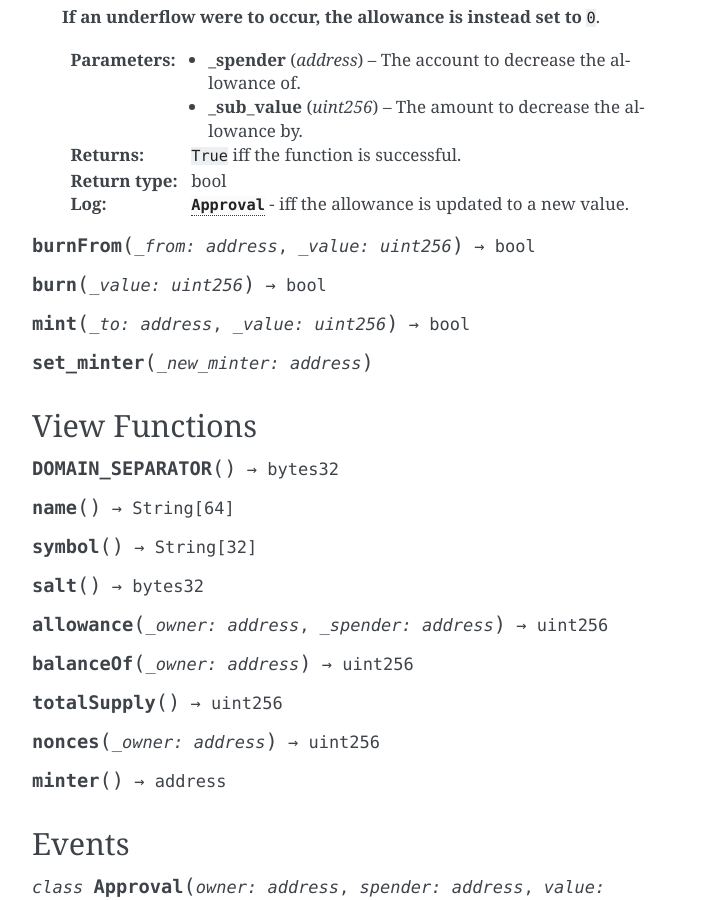
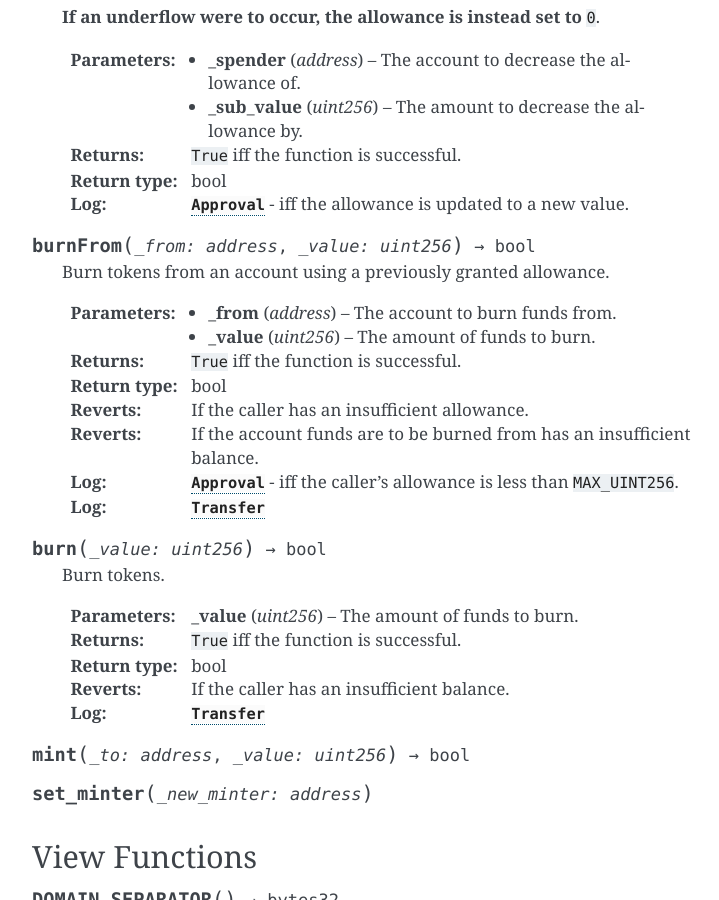
Before and after one commit to curvefi/curve-stablecoin, a Sphinx documentation site: the page built from docs/source/stablecoin.rst, in a window 1280 px wide and 900 px high, scrolled down 2277 px. Shown: the whole window, without its empty margins (388-1107 px from the left). Built offline with Sphinx 7.4.7, drawn with Linux system fonts in a browser that asks for light colours.

Commit message:
docs: burn + burnFrom functions

```diff
--- a/docs/source/stablecoin.rst
+++ b/docs/source/stablecoin.rst
@@ -93,7 +93,26 @@ Functions
 
 .. function:: burnFrom(_from: address, _value: uint256) -> bool
 
+    Burn tokens from an account using a previously granted allowance.
+
+    :param address _from: The account to burn funds from.
+    :param uint256 _value: The amount of funds to burn.
+    :returns: ``True`` iff the function is successful.
+    :rtype: bool
+    :reverts: If the caller has an insufficient allowance.
+    :reverts: If the account funds are to be burned from has an insufficient balance.
+    :log: :class:`Approval` - iff the caller's allowance is less than ``MAX_UINT256``.
+    :log: :class:`Transfer`
+
 .. function:: burn(_value: uint256) -> bool
+
+    Burn tokens.
+
+    :param uint256 _value: The amount of funds to burn.
+    :returns: ``True`` iff the function is successful.
+    :rtype: bool
+    :reverts: If the caller has an insufficient balance.
+    :log: :class:`Transfer`
 
 .. function:: mint(_to: address, _value: uint256) -> bool
 
```
